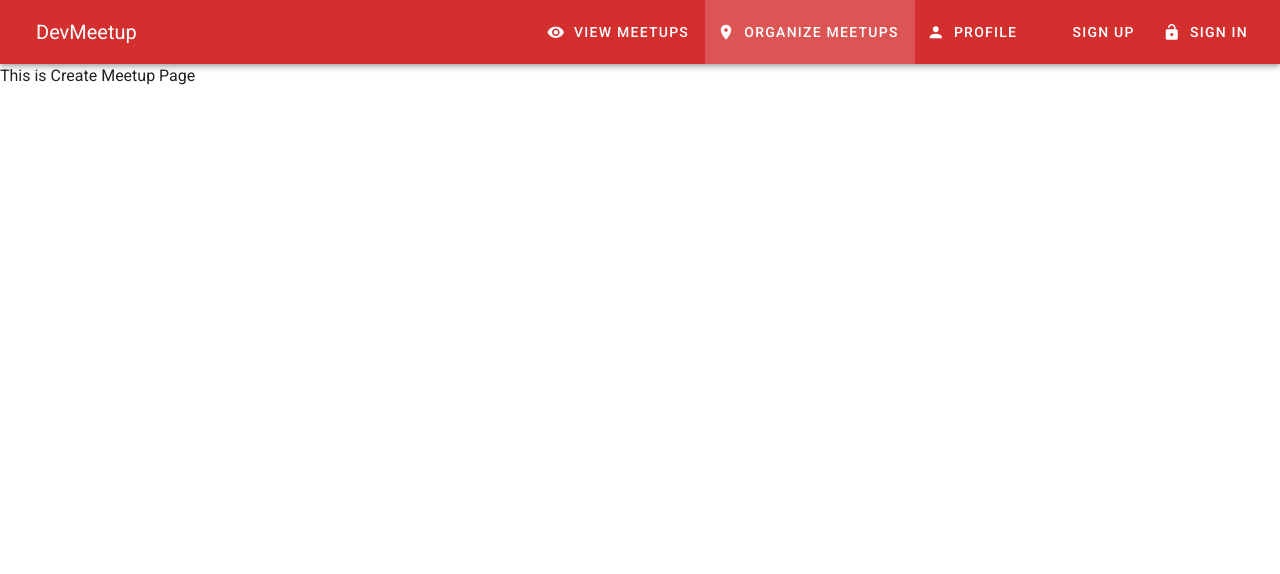
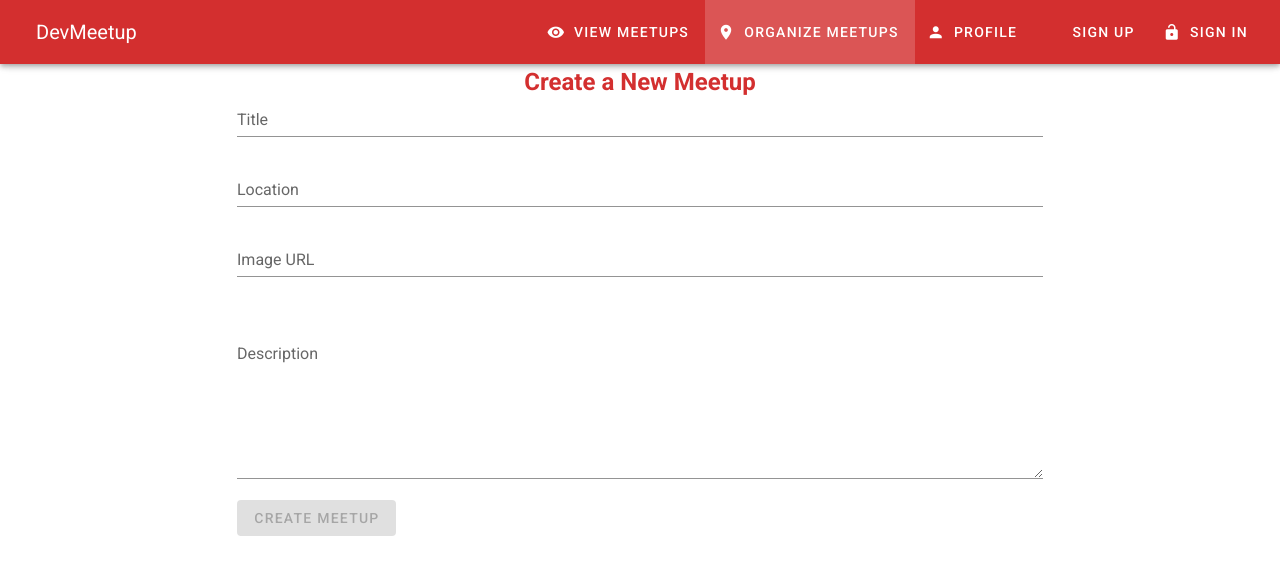
Before and after one commit to decoded-cipher/devMeetup, a Vue app: page /meetup/new in a window 1280 px wide. Shown: the top 574 px of the page. Built offline with nearby package versions, Linux system fonts and the light colour scheme.

Commit message:
Create Meetup Page Created:

```diff
--- a/src/components/Meetup/CreateMeetup.vue
+++ b/src/components/Meetup/CreateMeetup.vue
@@ -1,5 +1,86 @@
 <template>
-    <div>
-        <p>This is Create Meetup Page</p>
-    </div>
+    <v-container>
+        <v-layout row style="text-align: center;">
+            <v-flex xs10 offset-xs1 md8 offset-md2>
+                <h2 style="color:#D32F2F">Create a New Meetup</h2>
+            </v-flex>
+        </v-layout>
+        <v-layout row>
+            <v-flex xs12>
+                <form @submit.prevent="onCreateMeetup">
+                    <v-layout row>
+                        <v-flex xs10 offset-xs1 md8 offset-md2>
+                            <v-text-field name="title" label="Title" id="title" required v-model="title"></v-text-field>
+                        </v-flex>
+                    </v-layout>
+                    <v-layout row>
+                        <v-flex xs10 offset-xs1 md8 offset-md2>
+                            <v-text-field name="location" label="Location" id="location" required v-model="location"></v-text-field>
+                        </v-flex>
+                    </v-layout>
+                    <v-layout row>
+                        <v-flex xs10 offset-xs1 md8 offset-md2>
+                            <v-text-field name="imageURL" label="Image URL" id="imageURL" required v-model="imageURL"></v-text-field>
+                        </v-flex>
+                    </v-layout>
+                    <v-layout row>
+                        <v-flex xs10 offset-xs1 md8 offset-md2>
+                            <img :src="imageURL" height="200">
+                        </v-flex>
+                    </v-layout>
+                    <v-layout row>
+                        <v-flex xs10 offset-xs1 md8 offset-md2>
+                            <v-textarea name="description" label="Description" id="description" rows="5" required v-model="description"></v-textarea>
+                        </v-flex>
+                    </v-layout>
+                    <v-layout row>
+                        <v-flex xs10 offset-xs1 md8 offset-md2>
+                            <v-btn
+                            class="white--text"
+                            :disabled="!formIsValid"
+                            style="background-color: #D32F2F"
+                            type="submit">Create Meetup</v-btn>
+                        </v-flex>
+                    </v-layout>
+                </form>
+            </v-flex>
+        </v-layout>
+    </v-container>
 </template>
+
+<script>
+export default {
+    data() {
+        return {
+            title: '',
+            location: '',
+            imageURL: '',
+            description: ''
+        }
+    },
+    computed: {
+        formIsValid() {
+            return this.title !== '' &&
+            this.location !== '' &&
+            this.imageURL !== '' &&
+            this.description !== ''
+        }
+    },
+    methods: {
+        onCreateMeetup() {
+            if (!this.formIsValid) {
+                 return
+                }
+            const meetupData = {
+                title: this.title,
+                location: this.location,
+                imageURL: this.imageURL,
+                description: this.description,
+                date: new Date()
+            }
+            this.$store.dispatch('createMeetup', meetupData)
+            this.$router.push('/meetups')
+        }
+    }
+}
+</script>
--- a/src/store/index.js
+++ b/src/store/index.js
@@ -6,14 +6,14 @@
      state: {
          loadedMeetups: [
             {
-                imageURL: 'https://images.pexels.com/photos/1107717/pexels-photo-1107717.jpeg',
-                id: 'bkdf7yw687kfsbf37rwer4t8gctr64gr64', title: 'Meeting in Washington DC',
+                imageURL: 'https://cdn.hipwallpaper.com/i/35/22/1bJFvT.jpg',
+                id: 'bkdf7yw687kfsbf37rwer4t8gctr64gr64', title: 'Meeting in Paris',
                 date: '2020-07-17'
             },
             {
-                imageURL: 'https://images.pexels.com/photos/326055/pexels-photo-326055.jpeg',
-                id: 'bkdf7yw687kvhusgdfjsv4t8gctr64gr64', title: 'Meeting in St. Petersburg',
-                date: '2020-07-19'
+                imageURL: 'https://wallpaperaccess.com/full/493923.jpg',
+                id: 'tqyf7yw687kvhusgdfjsv4t8gctr64gpot', title: 'Meeting in Moscow',
+                date: '2022-07-19'
             }
          ],
          users: {
@@ -21,8 +21,24 @@
              registeredUsers: ['bkdf7yw687kfsbf37rwer4t8gctr64gr64']
          }
      },
-     mutations: {},
-     actions: {},
+     mutations: {
+         createMeetup(state, payload) {
+            state.loadedMeetups.push(payload)
+         }
+     },
+     actions: {
+         createMeetup({commit}, payload) {
+            const meetup = {
+                title: payload.title,
+                location: payload.location,
+                imageURL: payload.imageURL,
+                description: payload.description,
+                date: payload.date,
+                id: 'kjdfsbbdvzfmnkvnkjxzjk'
+            }
+            commit('createMeetup', meetup)
+         }
+     },
      getters: {
           loadedMeetups (state) {
               return state.loadedMeetups.sort((meetupA, meetupB) => {
```
